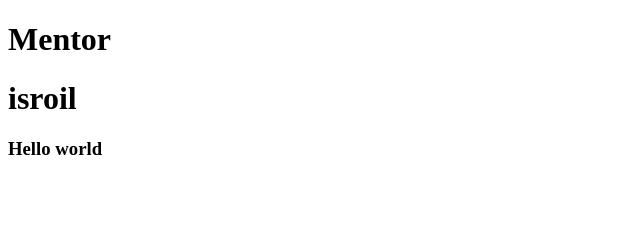
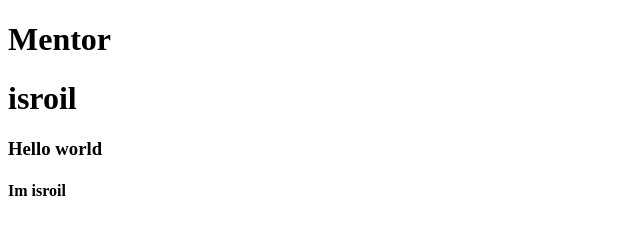
Before and after one commit to MuhammadazizEsonboyev/github_users_practics, a plain HTML site: page index.html in a window 1280 px wide. Shown: the full height of the page, 0-640 px from the left. Drawn offline with Linux system fonts and the light colour scheme.

Commit message:
isroilbe2k

```diff
--- a/index.html
+++ b/index.html
@@ -10,5 +10,6 @@
     <h1>Mentor</h1>
     <h1>isroil</h1>
     <h3>Hello world</h3>
+    <h4>Im isroil</h4>
 </body>
 </html>
```
